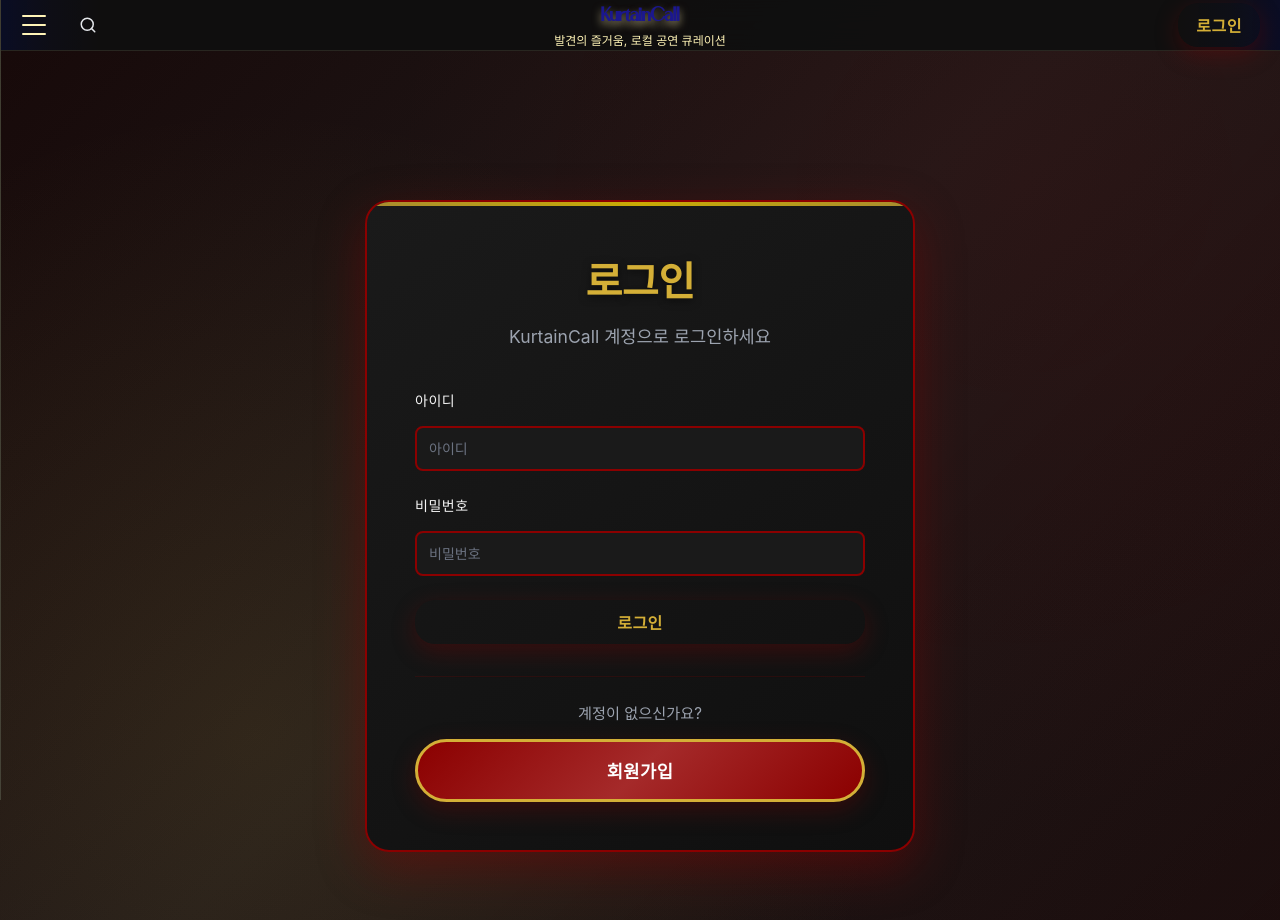
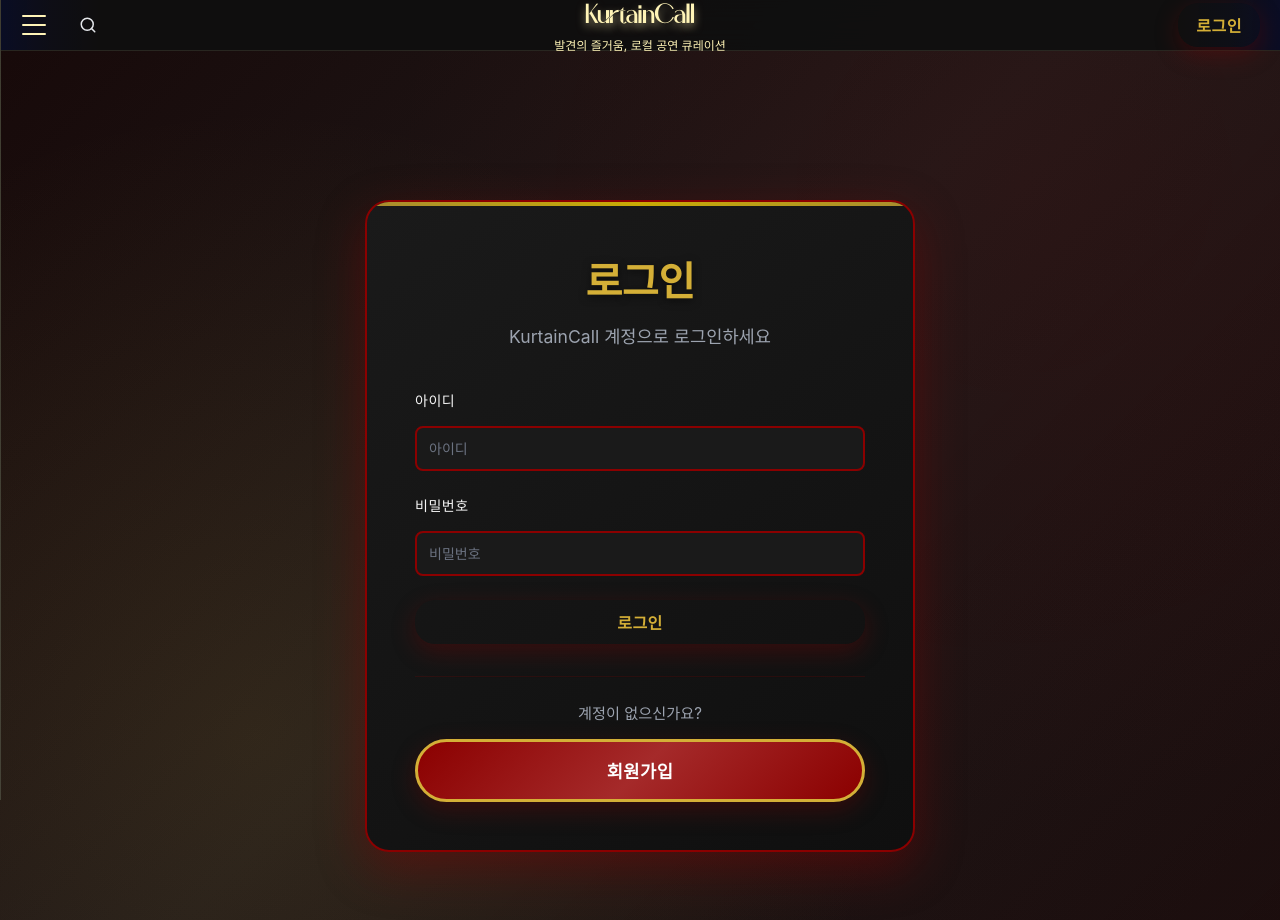
Before and after one commit to sodaaw/KurtainCall-Frontend, a React (Create React App) app: page /login in a window 1280 px wide. Built offline with nearby package versions, Linux system fonts and the light colour scheme; no server answers; a web font is replaced by a local one.

Commit message:
로고 색상 수정

```diff
--- a/src/Community/Community.css
+++ b/src/Community/Community.css
@@ -26,11 +26,12 @@
   align-items: center;
 }
 
-.logo {
+/* .logo 스타일 제거 - Topnav와 충돌 방지 */
+/* .logo {
   color: var(--primary);
   font-weight: bold;
   font-size: 20px;
-}
+} */
 
 .topnav-right {
   display: flex;
--- a/src/components/Topnav.css
+++ b/src/components/Topnav.css
@@ -166,27 +166,27 @@
   transform: translateX(-50%) scale(1.05);
 }
 
-.logo-wrapper:hover .logo {
+.topnav .logo-wrapper:hover .logo {
   text-shadow: 0 6px 12px rgba(255, 244, 183, 0.8);
 }
 
-.logo-wrapper:hover .tagline {
+.topnav .logo-wrapper:hover .tagline {
   text-shadow: 0 2px 6px rgba(255, 244, 183, 0.6);
 }
 
-.logo {
+.topnav .logo {
   font-family: 'Swanley', -apple-system, BlinkMacSystemFont, 'Segoe UI', Roboto, 'Helvetica Neue', Arial, sans-serif;
   font-size: 28px;
-  color: #FFF4B7;
+  color: #FFF4B7 !important;
   margin: 0;
   font-weight: 500;
   text-shadow: 0 4px 8px rgba(255, 244, 183, 0.5);
   transition: all 0.3s ease;
 }
 
-.tagline {
+.topnav .tagline {
   font-size: 12px;
-  color: #FFF4B7;
+  color: #FFF4B7 !important;
   margin: 2px 0 0 0;
   font-weight: 400;
   opacity: 1;
```
